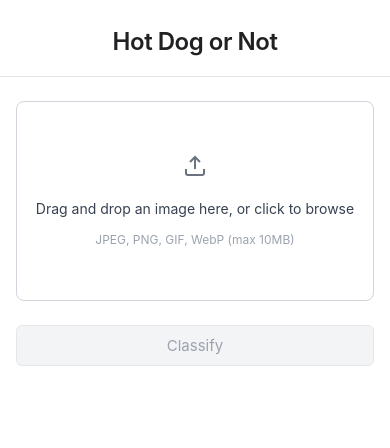
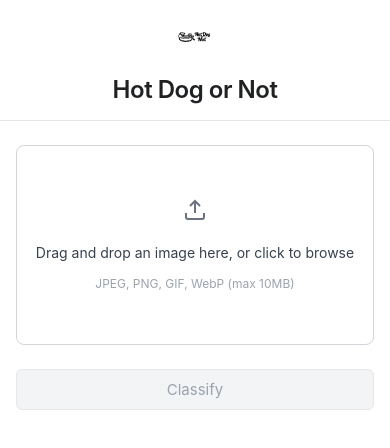
Before and after one commit to Andrew-J-Stephens/seamflowAssessment, a React app: page / in a window 390 px wide. Shown: the top 448 px of the page. Built offline with nearby package versions, Linux system fonts and the light colour scheme.

Commit message:
add logo to project

```diff
--- a/src/client/App.tsx
+++ b/src/client/App.tsx
@@ -1,4 +1,5 @@
 import React, { useState, useRef } from 'react';
+import logo from '../assets/logo.png';
 
 interface ClassificationResult {
   result: 'Hot Dog' | 'Not Hot Dog';
@@ -113,6 +114,7 @@ const App: React.FC = () => {
     <div className="app">
       <div className="container">
         <header className="header">
+          <img src={logo} alt="Hot Dog or Not Logo" className="logo" />
           <h1>Hot Dog or Not</h1>
         </header>
 
--- a/src/client/styles.css
+++ b/src/client/styles.css
@@ -38,6 +38,17 @@ body {
   text-align: center;
   border-bottom: 1px solid #e5e5e5;
   background: #ffffff;
+  display: flex;
+  flex-direction: column;
+  align-items: center;
+  gap: 1rem;
+}
+
+.logo {
+  height: 48px;
+  width: auto;
+  max-width: 200px;
+  object-fit: contain;
 }
 
 .header h1 {
@@ -45,6 +56,7 @@ body {
   font-weight: 600;
   color: #202123;
   letter-spacing: -0.02em;
+  margin: 0;
 }
 
 .main-content {
@@ -308,6 +320,11 @@ body {
     padding: 1.5rem 1rem 1rem;
   }
 
+  .logo {
+    height: 40px;
+    max-width: 160px;
+  }
+
   .header h1 {
     font-size: 1.5rem;
   }
@@ -337,6 +354,15 @@ body {
 }
 
 @media (max-width: 480px) {
+  .header {
+    padding: 1.25rem 1rem 0.75rem;
+  }
+
+  .logo {
+    height: 36px;
+    max-width: 140px;
+  }
+
   .upload-area {
     padding: 1.5rem 1rem;
     min-height: 200px;
--- a/tsconfig.json
+++ b/tsconfig.json
@@ -15,5 +15,6 @@
     "allowSyntheticDefaultImports": true
   },
   "include": ["src/**/*"],
-  "exclude": ["node_modules", "dist"]
+  "exclude": ["node_modules", "dist"],
+  "typeRoots": ["./node_modules/@types", "./src/types"]
 }
--- a/webpack.config.js
+++ b/webpack.config.js
@@ -22,6 +22,10 @@ module.exports = {
         test: /\.css$/,
         use: ['style-loader', 'css-loader'],
       },
+      {
+        test: /\.(png|jpg|jpeg|gif|svg)$/i,
+        type: 'asset/resource',
+      },
     ],
   },
   plugins: [
```
Also changed, not shown: src/types/images.d.ts (added, +29 -0 lines), src/assets/logo.png (added), 1 other file (tests, documents, lock files or other folders).
